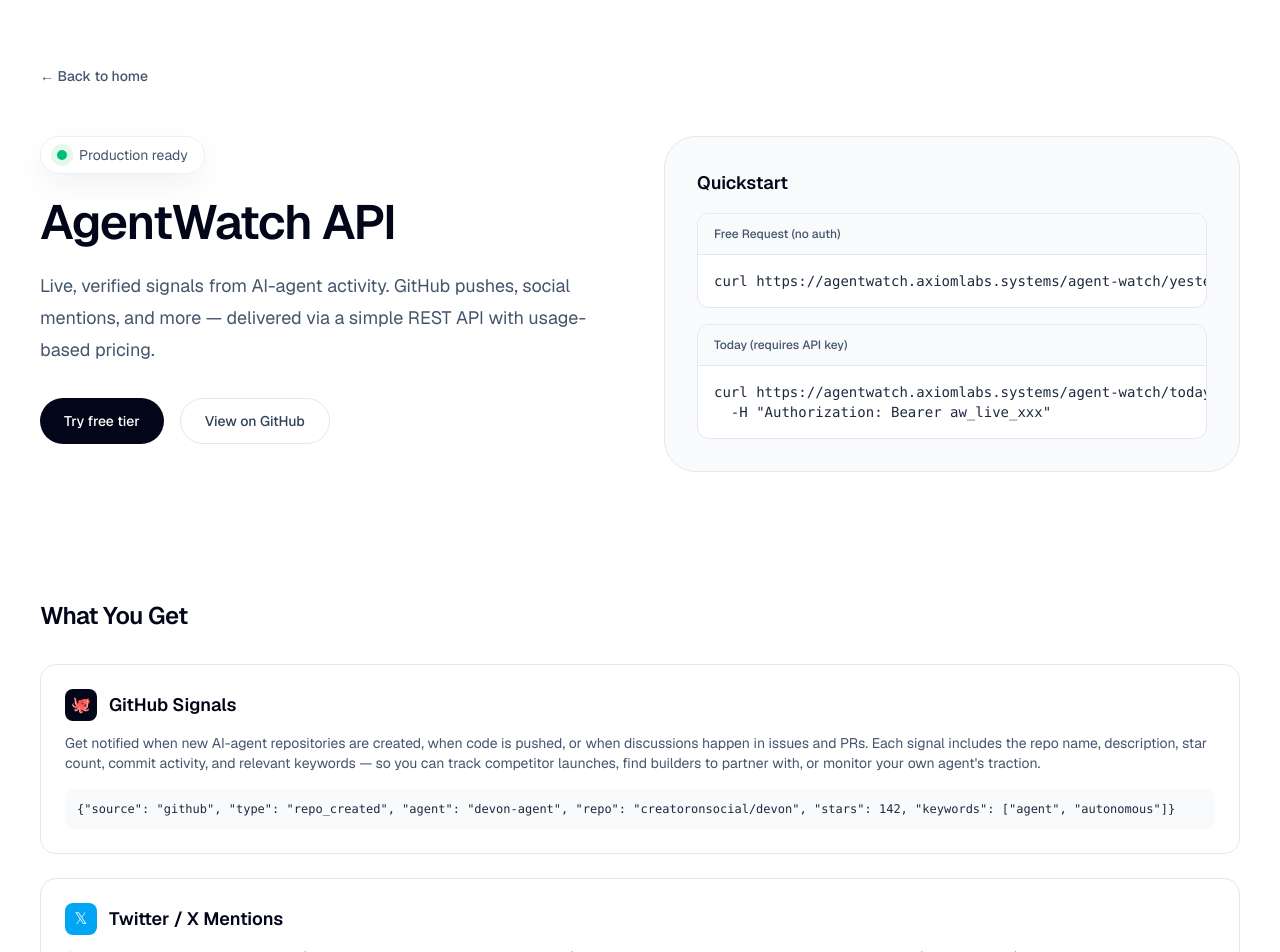
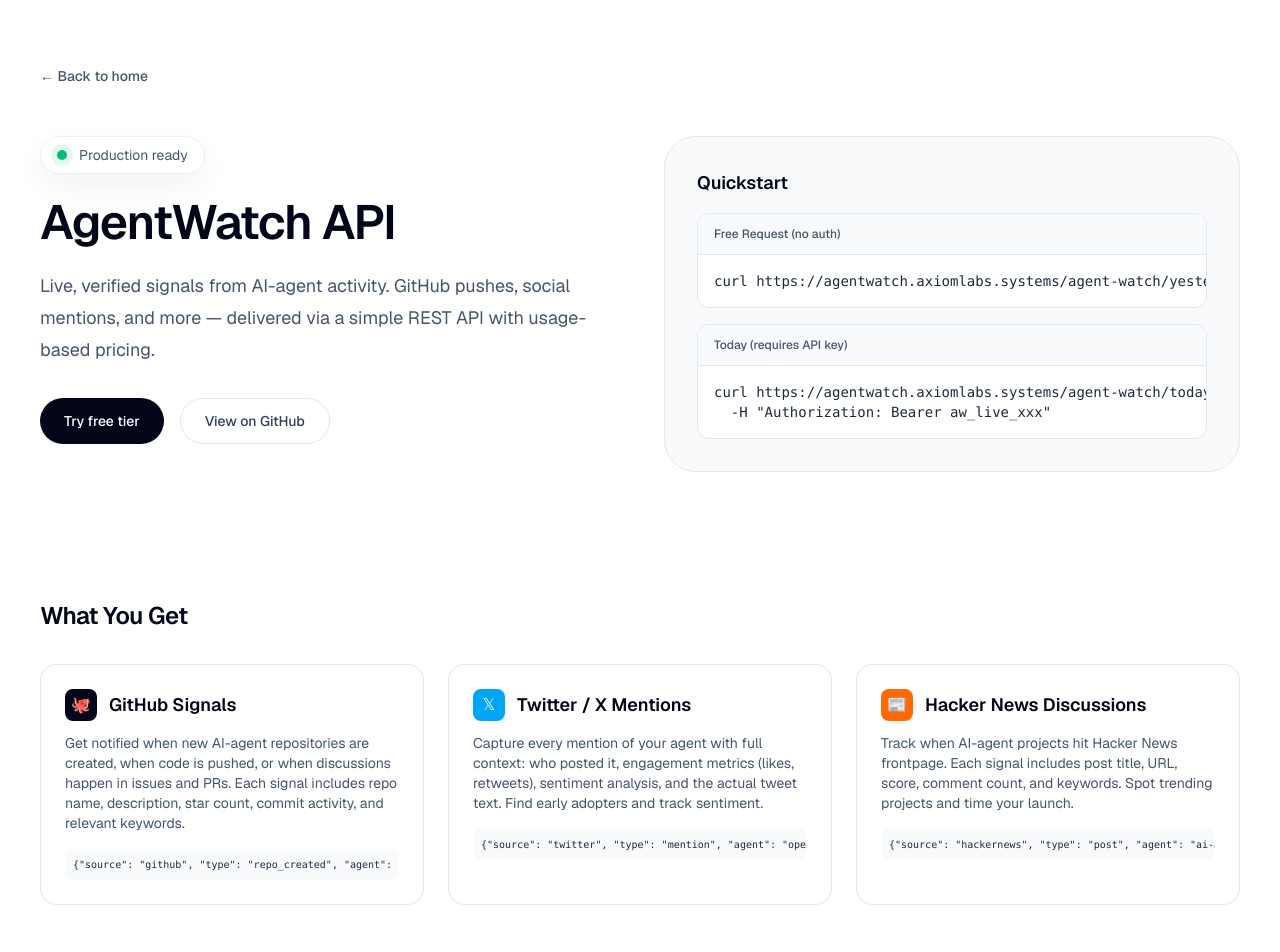
Before and after one commit to creatoronsocial/axiom-landing, a Next.js app: page /agentwatch in a window 1280 px wide. Shown: the top 952 px of the page. Built offline with nearby package versions, Linux system fonts and the light colour scheme.

Commit message:
feat: display 3 signal cards side-by-side in grid layout

```diff
--- a/app/agentwatch/page.tsx
+++ b/app/agentwatch/page.tsx
@@ -78,7 +78,7 @@
         </h2>
 
         {/* Signal Descriptions */}
-        <div className="mb-12 space-y-6">
+        <div className="mb-12 grid gap-6 md:grid-cols-3">
           <div className="rounded-2xl border border-slate-200 bg-white p-6">
             <div className="mb-3 flex items-center gap-3">
               <span className="flex h-8 w-8 items-center justify-center rounded-lg bg-slate-950 text-white">🐙</span>
@@ -86,10 +86,9 @@
             </div>
             <p className="text-sm text-slate-600">
               Get notified when new AI-agent repositories are created, when code is pushed, or when discussions happen in issues and PRs.
-              Each signal includes the repo name, description, star count, commit activity, and relevant keywords — so you can track
-              competitor launches, find builders to partner with, or monitor your own agent's traction.
+              Each signal includes repo name, description, star count, commit activity, and relevant keywords.
             </p>
-            <pre className="mt-4 overflow-x-auto rounded-lg bg-slate-50 p-3 text-xs text-slate-800">
+            <pre className="mt-4 overflow-x-auto rounded-lg bg-slate-50 p-2 text-[10px] text-slate-800">
               <code>{`{"source": "github", "type": "repo_created", "agent": "devon-agent", "repo": "creatoronsocial/devon", "stars": 142, "keywords": ["agent", "autonomous"]}`}</code>
             </pre>
           </div>
@@ -100,11 +99,10 @@
               <h3 className="text-lg font-semibold text-slate-950">Twitter / X Mentions</h3>
             </div>
             <p className="text-sm text-slate-600">
-              Capture every mention of your agent (or keywords like "AI agent", "autonomous") with full context:
-              who posted it, engagement metrics (likes, retweets), sentiment analysis, and the actual tweet text.
-              Use this to find early adopters, respond to feedback, or track sentiment around your brand.
+              Capture every mention of your agent with full context: who posted it, engagement metrics (likes, retweets),
+              sentiment analysis, and the actual tweet text. Find early adopters and track sentiment.
             </p>
-            <pre className="mt-4 overflow-x-auto rounded-lg bg-slate-50 p-3 text-xs text-slate-800">
+            <pre className="mt-4 overflow-x-auto rounded-lg bg-slate-50 p-2 text-[10px] text-slate-800">
               <code>{`{"source": "twitter", "type": "mention", "agent": "openclaw", "author": "@builder_dev", "text": "Just shipped with @openclaw!", "likes": 47, "sentiment": "positive"}`}</code>
             </pre>
           </div>
@@ -115,11 +113,10 @@
               <h3 className="text-lg font-semibold text-slate-950">Hacker News Discussions</h3>
             </div>
             <p className="text-sm text-slate-600">
-              Track when AI-agent projects hit Hacker News frontpage. Each signal includes the post title,
-              URL, score, comment count, and keywords. Perfect for spotting trending projects, understanding
-              what resonates with the community, or timing your own launch.
+              Track when AI-agent projects hit Hacker News frontpage. Each signal includes post title, URL, score,
+              comment count, and keywords. Spot trending projects and time your launch.
             </p>
-            <pre className="mt-4 overflow-x-auto rounded-lg bg-slate-50 p-3 text-xs text-slate-800">
+            <pre className="mt-4 overflow-x-auto rounded-lg bg-slate-50 p-2 text-[10px] text-slate-800">
               <code>{`{"source": "hackernews", "type": "post", "agent": "ai-agent", "title": "Show HN: Autonomous agent", "points": 234, "comments": 67}`}</code>
             </pre>
           </div>
```
